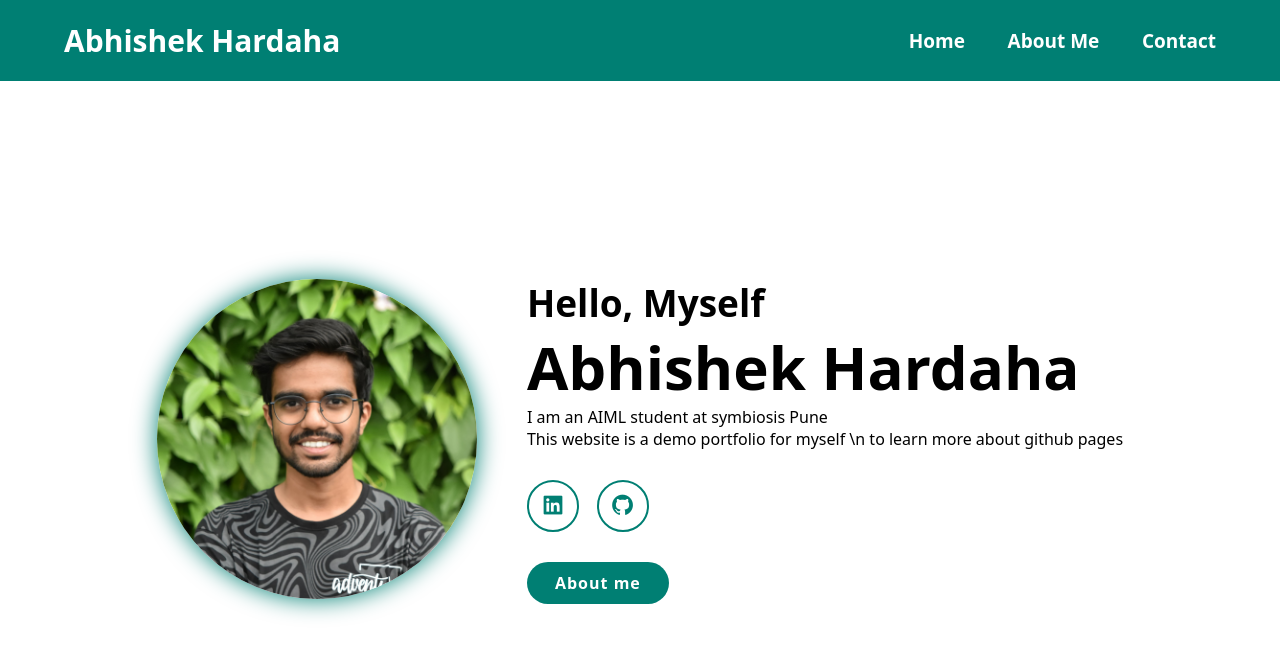
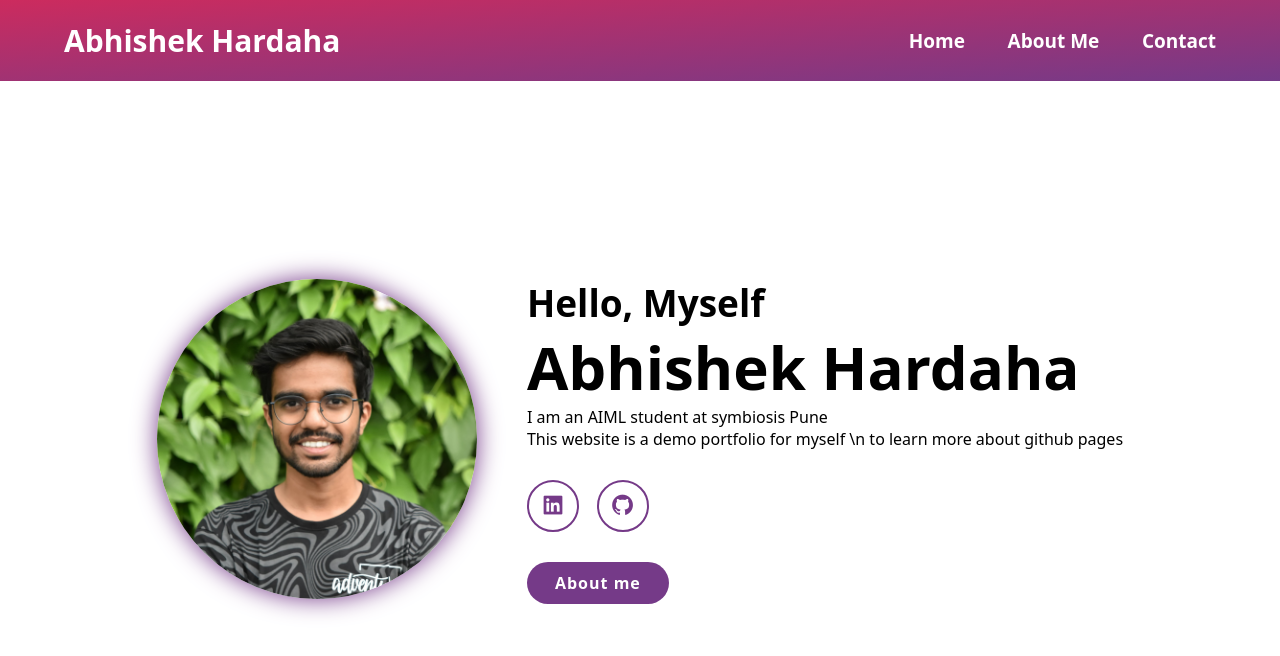
Before and after one commit to abshk01/AboutMe, a plain HTML site: page index.html in a window 1280 px wide. Drawn offline with nearby package versions, Linux system fonts and the light colour scheme.

Commit message:
Add files via upload

```diff
--- a/style.css
+++ b/style.css
@@ -18,7 +18,7 @@
     --bg-color: #fff;
     --snd-bg-color: #d5fdf9;
     --text-color: #000;
-    --main-color: #007f73;
+    --main-color: #753a88;
 
 
 }
@@ -49,7 +49,7 @@ section{
     align-items: center;
     justify-content: space-between;
     padding: 2rem 5%;
-    background: var(--main-color);
+    background-image: linear-gradient(to bottom right, #cc2b5e, #753a88);
     backdrop-filter: blur(10px);
     transition: all 0.5s ease;
 }
```
